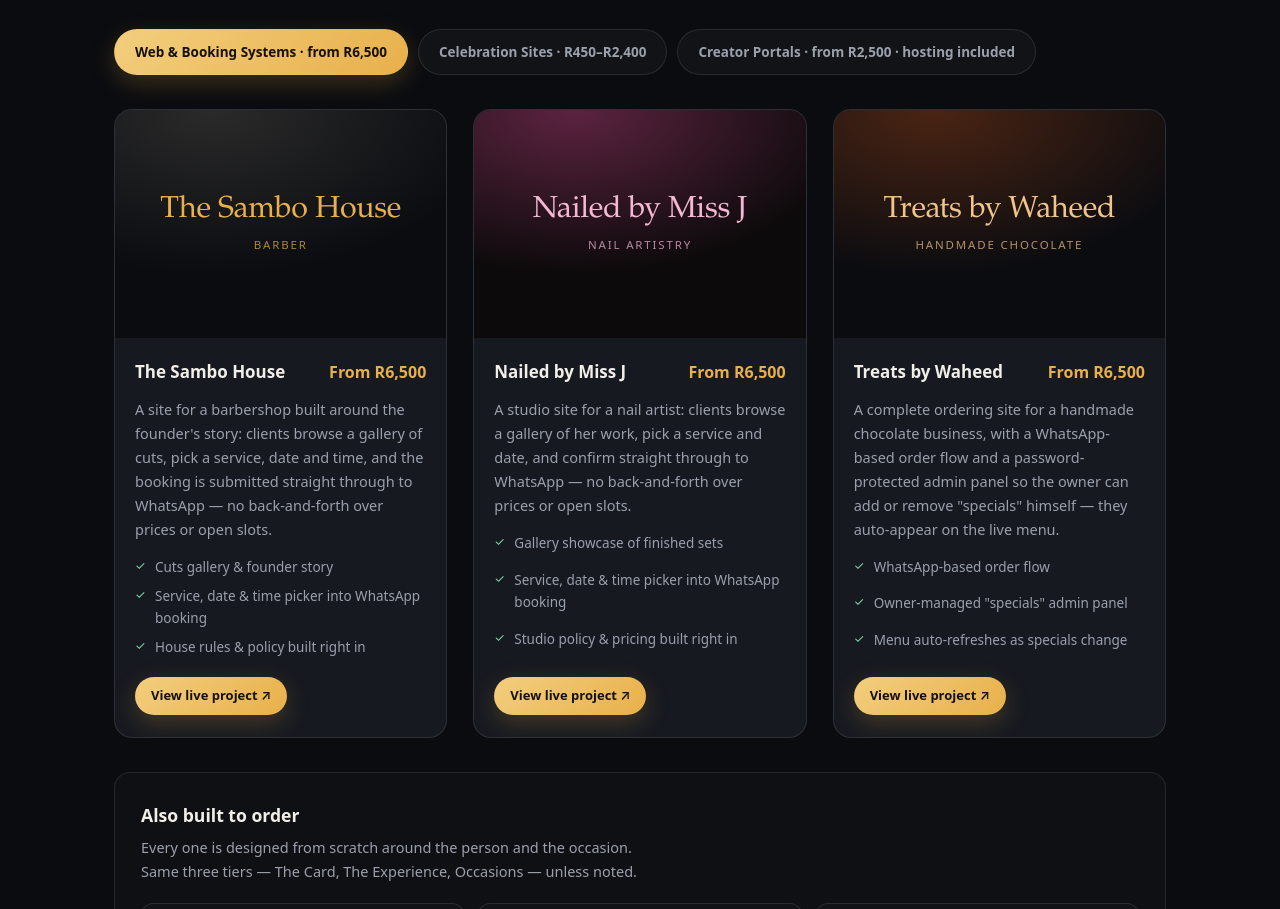
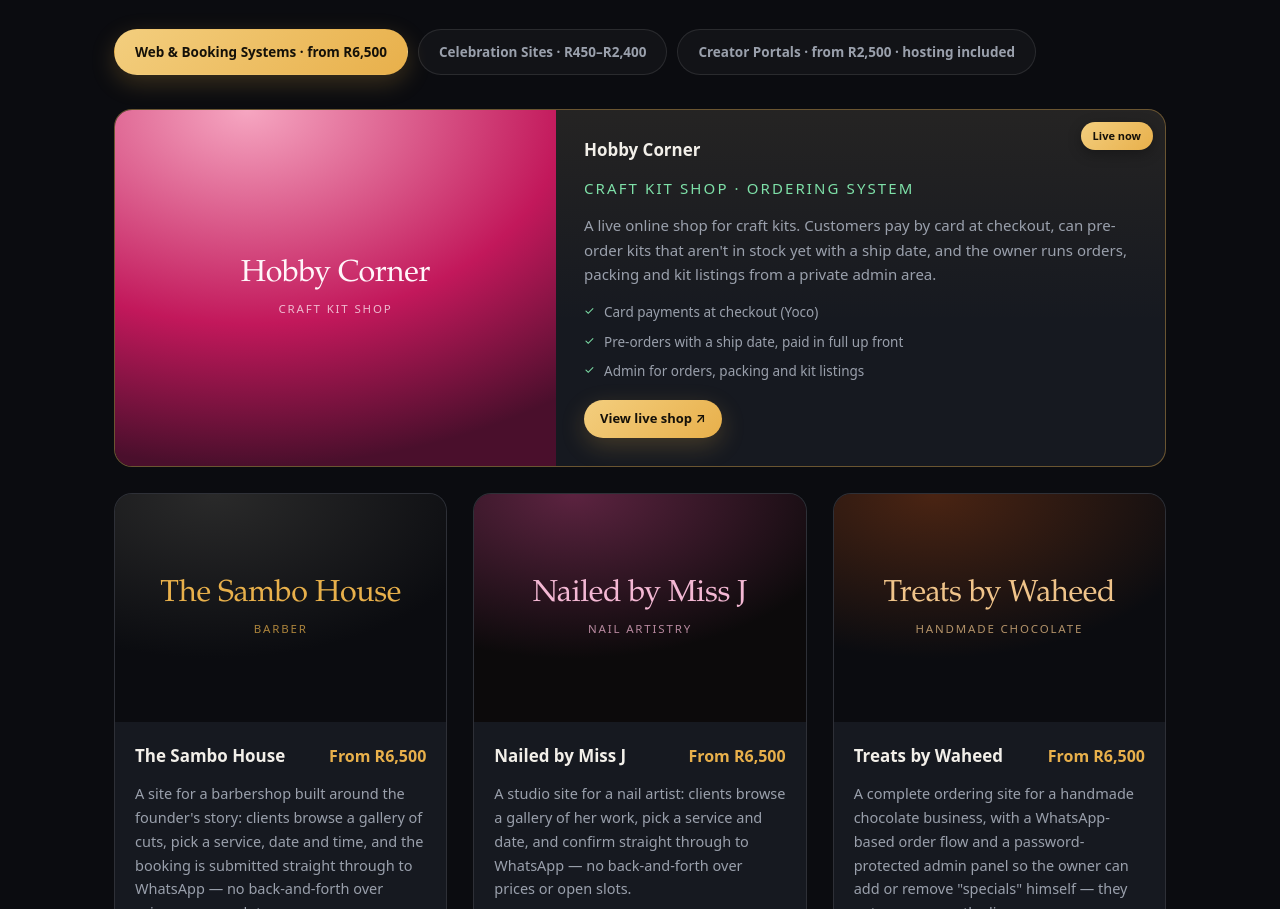
Before and after one commit to tasleemdavids8-commits/ifix-website, a plain HTML site: page portfolio/index.html in a window 1280 px wide. Shown: the part 1020-1929 px from the top of the page. Drawn offline with Linux system fonts and the light colour scheme.

Commit message:
Add files via upload

```diff
--- a/portfolio/index.html
+++ b/portfolio/index.html
@@ -233,7 +233,25 @@ h2{
 .card.feature .cbody{
   background:linear-gradient(180deg,rgba(232,176,75,.07),transparent 60%);
 }
-.cbadge{
+/* full-width featured project (Hobby Corner) */
+.hc-wide{ display:flex; flex-direction:column; margin-bottom:clamp(16px,2.4vw,26px) }
+.hc-wide .thumb{ aspect-ratio:auto; min-height:200px }
+.hc-wide .cbody{ padding:26px 28px 28px }
+.hc-wide .cbody p{ font-size:15px }
+.hc-wide .cinc{ display:grid }
+@media (min-width:900px){
+  .hc-wide{ flex-direction:row }
+  .hc-wide .thumb{ flex:0 0 42%; min-height:260px; aspect-ratio:auto }
+  .hc-wide .cbody{ flex:1 1 auto; justify-content:center }
+}
+@media (max-width:620px){
+  .hc-wide .cbody p{ display:block }
+  .hc-wide .cinc{ display:grid }
+  .hc-wide .cbody h3{ font-size:1.2rem }
+}
+.t-hobbycorner{ background:radial-gradient(120% 100% at 30% 0%,#f6a6c1,#c2185b 60%,#4a0f2c 100%); color:#fff6fa }
+.cbody .hc-tag{ font-size:12px; letter-spacing:.14em; text-transform:uppercase; color:var(--accent-4) }
+
   position:absolute; top:12px; right:12px; z-index:2;
   padding:5px 12px; border-radius:999px; font-size:11px; font-weight:600;
   color:#151109; background:linear-gradient(135deg,#f3ce7e,var(--accent));
@@ -543,6 +561,32 @@ footer .wrap{ display:flex; gap:14px; justify-content:space-between; flex-wrap:w
     </div>
 
     <div class="workgroup active" id="work-web">
+    <article class="card feature hc-wide" data-r>
+      <span class="cbadge" style="position:absolute;top:12px;right:12px;z-index:2;padding:5px 12px;border-radius:999px;font-size:11px;font-weight:600;color:#151109;background:linear-gradient(135deg,#f3ce7e,#e8b04b);box-shadow:0 4px 14px rgba(0,0,0,.3)">Live now</span>
+      <div class="thumb t-hobbycorner">
+        <div>
+          <div class="tt">Hobby Corner</div>
+          <div class="ts">Craft kit shop</div>
+        </div>
+      </div>
+      <div class="cbody">
+        <div class="chead">
+          <h3>Hobby Corner</h3>
+        </div>
+        <p class="hc-tag">Craft kit shop · Ordering system</p>
+        <p>A live online shop for craft kits. Customers pay by card at checkout, can pre-order
+           kits that aren't in stock yet with a ship date, and the owner runs orders, packing and
+           kit listings from a private admin area.</p>
+        <ul class="cinc">
+          <li>Card payments at checkout (Yoco)</li>
+          <li>Pre-orders with a ship date, paid in full up front</li>
+          <li>Admin for orders, packing and kit listings</li>
+        </ul>
+        <div class="cfoot">
+          <a class="btn sm" href="https://hobbycorner.co.za/" target="_blank" rel="noopener">View live shop ↗</a>
+        </div>
+      </div>
+    </article>
     <div class="grid">
 
       <article class="card" data-r>
@@ -1623,6 +1667,7 @@ var CONTACT = {
   "isPartOf": { "@id": "https://ifix-itservices.co.za/#business" },
   "hasPart": [
     { "@type": "CreativeWork", "name": "The Sambo House", "url": "https://www.sambohouse.co.za/", "description": "Barbershop booking system with service, date and time picker into WhatsApp" },
+    { "@type": "CreativeWork", "name": "Hobby Corner", "url": "https://hobbycorner.co.za/", "description": "Online craft kit shop with card payments, pre-orders and an owner admin area" },
     { "@type": "CreativeWork", "name": "Nailed by Miss J", "url": "https://jesslyn-vert.vercel.app/", "description": "Nail artistry booking system with gallery and WhatsApp confirmation" },
     { "@type": "CreativeWork", "name": "Treats by Waheed", "url": "https://ifix-itservices.co.za/portfolio/work/treats-by-waheed/", "description": "Handmade chocolate ordering site with an owner-managed specials panel" },
     { "@type": "CreativeWork", "name": "Golden Hour - The Card", "url": "https://ifix-itservices.co.za/portfolio/work/goldenhour/", "description": "Single-page scrolling digital birthday wish" },
```
